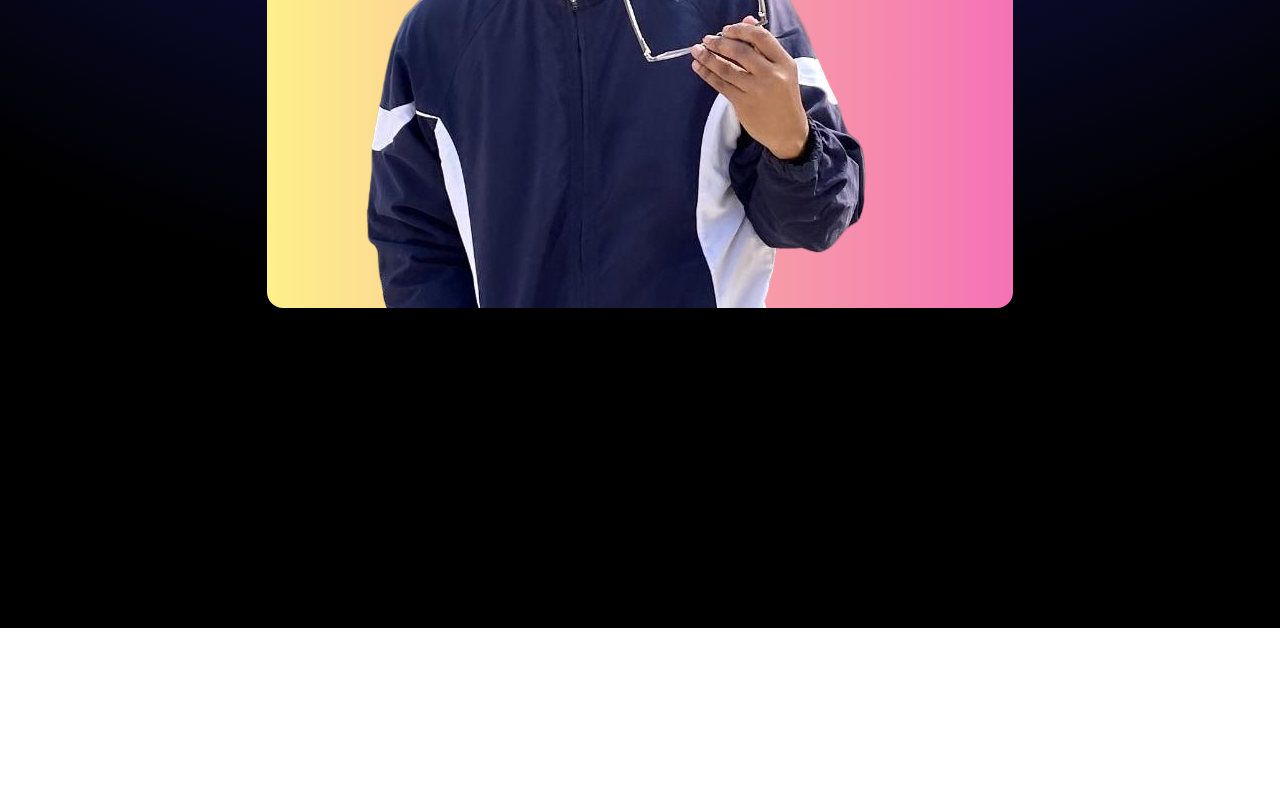
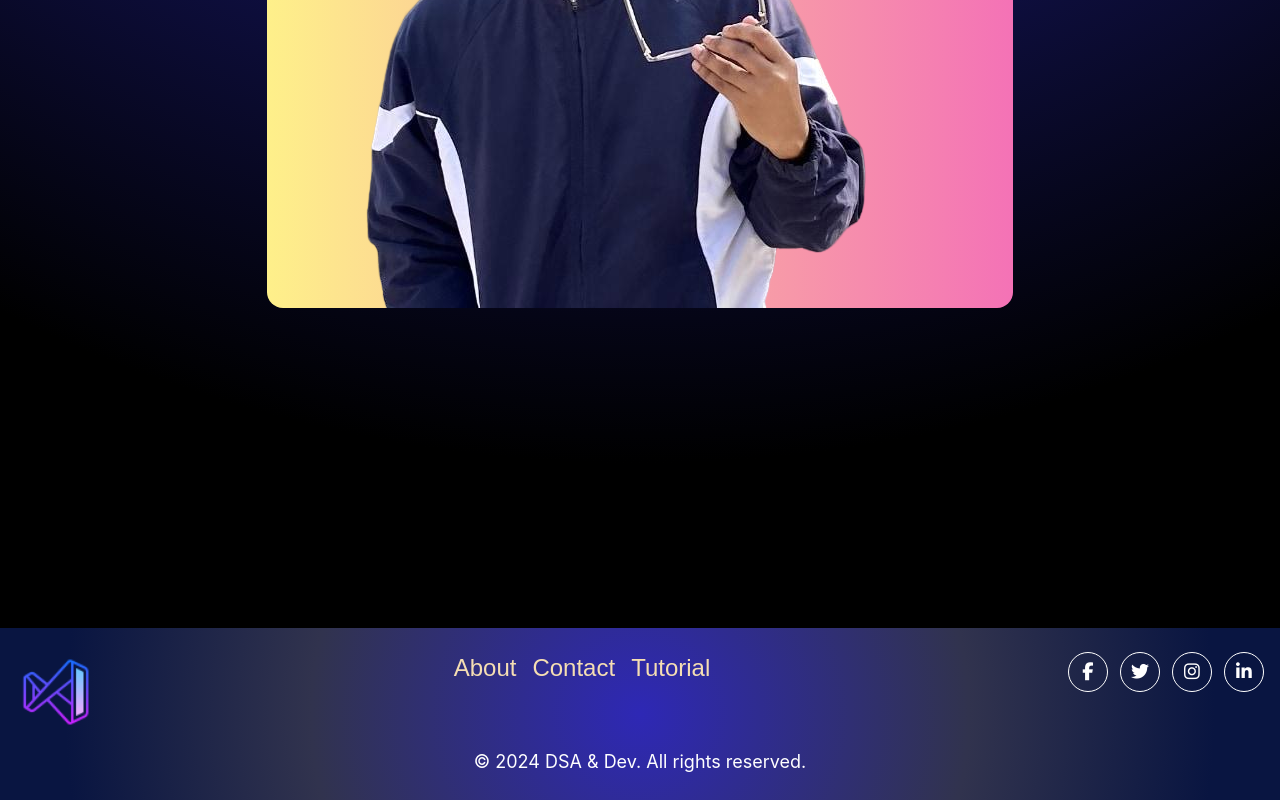
Before and after one commit to VAISHNA1102/DSAandDEV, a React (Create React App) app: page / in a window 1280 px wide. Shown: the part 2718-3518 px from the top of the page. Before the commit the page ends 3346 px from the top, so only its background shows below. Built offline with nearby package versions, Linux system fonts and the light colour scheme.

Commit message:
Footer updated

```diff
--- a/package.json
+++ b/package.json
@@ -3,6 +3,7 @@
   "version": "0.1.0",
   "private": true,
   "dependencies": {
+    "@fortawesome/fontawesome-free": "^6.5.2",
     "@testing-library/jest-dom": "^5.17.0",
     "@testing-library/react": "^13.4.0",
     "@testing-library/user-event": "^13.5.0",
--- /dev/null
+++ b/src/components/Footer.js
@@ -0,0 +1,45 @@
+import React from 'react';
+import '@fortawesome/fontawesome-free/css/all.min.css';
+import logo from '../assets/logo.png';
+import '../index.css';
+
+const Footer = () => {
+    return (
+        <footer className="text-white py-6" style={{
+            background: 'rgb(46,40,181)',
+            background: 'radial-gradient(circle, rgba(46,40,181,1) 0%, rgba(49,51,78,1) 51%, rgba(9,21,65,1) 89%)'
+        }}>
+            <div className="container mx-auto px-4">
+                <div className="flex flex-col md:flex-row justify-between items-center md:items-start mb-4">
+                    <div className="mb-4 md:mb-0">
+                        <img src={logo} className="h-20 mx-auto md:mx-0" alt="Logo" />
+                    </div>
+                    <div className="space-x-0 md:space-x-4 mb-4 md:mb-0 text-center md:text-left">
+                        <a href="#" className="back block md:inline md:text-2xl ">About</a>
+                        <a href="#" className="back block md:inline md:text-2xl ">Contact</a>
+                        <a href="#" className="back block md:inline md:text-2xl ">Tutorial</a>
+                    </div>
+                    <div className="flex justify-center md:justify-start space-x-4 sm:space-x-3 xs:space-x-2">
+                        <a href="https://www.facebook.com" className="icons" target="_blank" rel="noopener noreferrer">
+                            <i className="fab fa-facebook-f"></i>
+                        </a>
+                        <a href="https://www.twitter.com" className="icons" target="_blank" rel="noopener noreferrer">
+                            <i className="fab fa-twitter"></i>
+                        </a>
+                        <a href="https://www.instagram.com" className="icons" target="_blank" rel="noopener noreferrer">
+                            <i className="fab fa-instagram"></i>
+                        </a>
+                        <a href="https://www.linkedin.com" className="icons" target="_blank" rel="noopener noreferrer">
+                            <i className="fab fa-linkedin-in"></i>
+                        </a>
+                    </div>
+                </div>
+                <div className="text-sm text-center md:text-lg">
+                    &copy; {new Date().getFullYear()} DSA & Dev. All rights reserved.
+                </div>
+            </div>
+        </footer>
+    );
+};
+
+export default Footer;
--- a/src/components/Home.js
+++ b/src/components/Home.js
@@ -4,6 +4,7 @@ import LandingPage from './LandingPage'
 import Details from './Details'
 import Info from './Info'
 import Team from './Team'
+import Footer from './Footer'
 
 function Home() {
   return (
@@ -13,6 +14,7 @@ function Home() {
       <Details/>
       <Info/>
       <Team/>
+      <Footer/>
     </div>
   )
 }
--- a/src/index.css
+++ b/src/index.css
@@ -16,17 +16,18 @@ code {
     monospace;
 }
 
-.imgBack{
-  background: rgb(49,50,218);
-background: radial-gradient(circle, rgba(49,50,218,1) 0%, rgba(0,0,0,1) 76%, rgba(0,0,0,1) 87%);
+.imgBack {
+  background: rgb(49, 50, 218);
+  background: radial-gradient(circle, rgba(49, 50, 218, 1) 0%, rgba(0, 0, 0, 1) 76%, rgba(0, 0, 0, 1) 87%);
 }
+
 .gradient-text {
   background: linear-gradient(to right, #FF00CC, #FF0077);
   -webkit-background-clip: text;
   -webkit-text-fill-color: transparent;
 }
 
-  .manropeFontFamily  {
+.manropeFontFamily {
   font-family: "Manrope", sans-serif;
   font-optical-sizing: auto;
   font-weight: 600;
@@ -42,13 +43,14 @@ background: radial-gradient(circle, rgba(49,50,218,1) 0%, rgba(0,0,0,1) 76%, rgb
     "wdth" 100;
 }
 
-  .glass{
-    background: rgba(255,255,255,0.05);
+.glass {
+  background: rgba(255, 255, 255, 0.05);
   -webkit-backdrop-filter: blur(22px);
   backdrop-filter: blur(22px);
-border: 1px solid rgba(255,255,255,0.25);
+  border: 1px solid rgba(255, 255, 255, 0.25);
 }
-  .glass:hover{
+
+.glass:hover {
   border: none;
 }
 
@@ -61,3 +63,54 @@ border: 1px solid rgba(255,255,255,0.25);
     color-stop(100%, #00FFFF)
   );
 } */
+
+.back {
+  font-size: 16px;
+  font-family: "Manrope", sans-serif;
+  color: wheat;
+}
+
+.back:hover {
+  padding: 2px 7px;
+  border: 1px solid white;
+  border-radius: 7px;
+  color: black;
+  background: rgb(170, 128, 190);
+  background: linear-gradient(90deg, rgba(180, 121, 207, 0.996) 0%, rgba(181, 131, 152, 1) 49%, rgba(165, 180, 233, 1) 100%);
+  font-family: "Manrope", sans-serif;
+  font-size: 20px;
+  text-decoration: underline;
+}
+.icons {
+  font-size: 18px;
+  border: 1px solid white;
+  width: 40px;
+  height: 40px;
+  border-radius: 50%;
+  display: inline-flex;
+  justify-content: center;
+  align-items: center;
+  transition: color 0.3s ease, background-color 0.3s ease;
+}
+
+.icons:hover {
+  color: rgb(203, 160, 114);
+  background-color: rgba(255, 255, 255, 0.1);
+}
+
+/* Responsive adjustments */
+@media screen and (max-width: 768px) {
+  .icons {
+    font-size: 16px;
+    width: 35px;
+    height: 35px;
+  }
+}
+
+@media screen and (max-width: 480px) {
+  .icons {
+    font-size: 14px;
+    width: 30px;
+    height: 30px;
+  }
+}
```
Also changed, not shown: 1 other file (tests, documents, lock files or other folders). Lines whose indentation alone changed are shown as unchanged.
